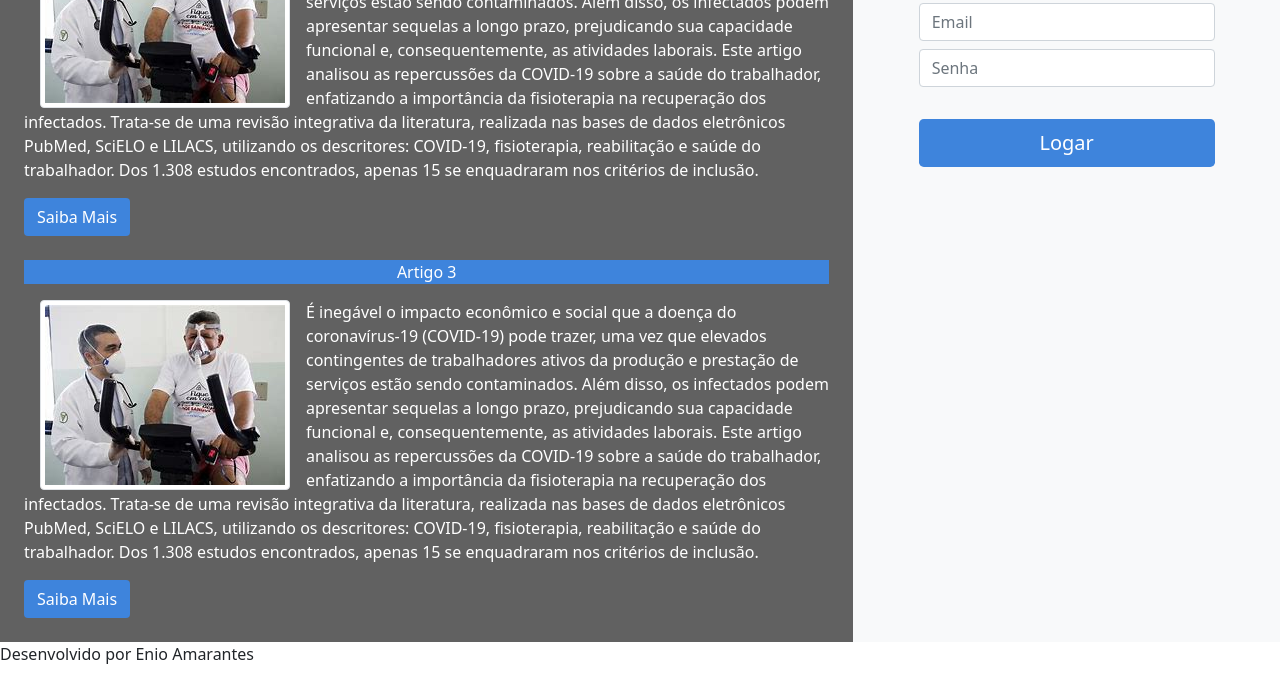
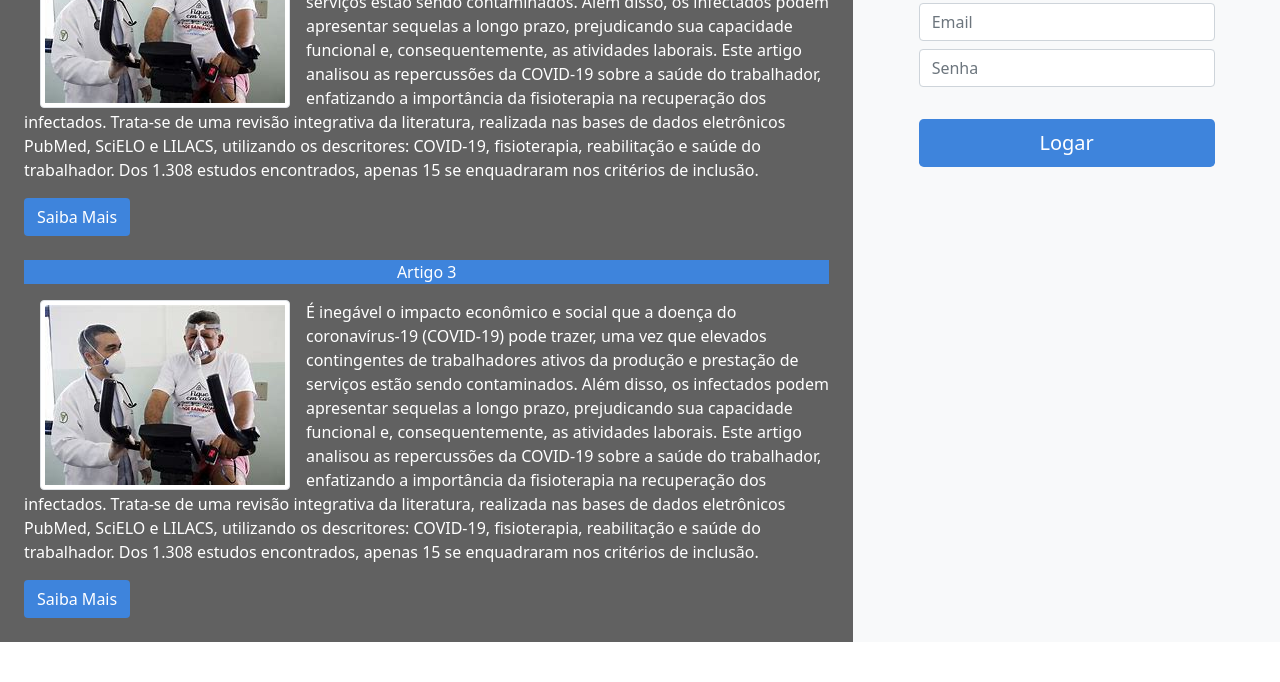
Before and after one commit to EnioAmarantes/ProjetoGerenciamentoFisio, a plain HTML site: page login/login.html in a window 1280 px wide. Shown: the part 504-1186 px from the top of the page. After the commit the page ends 1146 px from the top, so only its background shows below. Drawn offline with nearby package versions, Linux system fonts and the light colour scheme.

Commit message:
removido o footer

```diff
--- a/login/login.html
+++ b/login/login.html
@@ -64,9 +64,6 @@
         </div>
 
         <footer>
-            <div>
-                <p>Desenvolvido por Enio Amarantes</p>
-            </div>
         </footer>
         <script type="text/javascript" src="login.js">
         </script>
```
